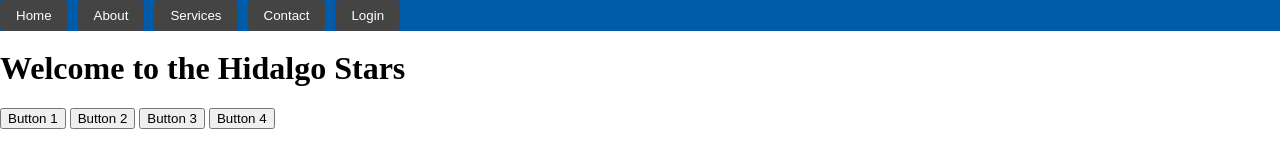
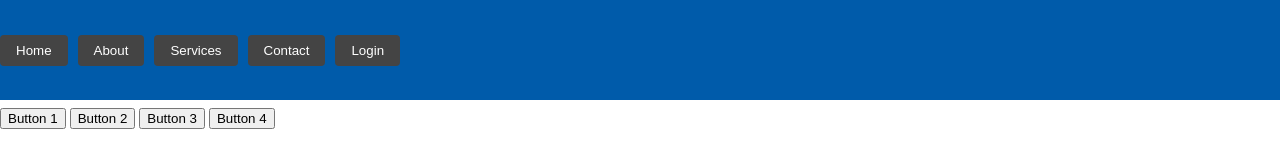
Before and after one commit to w1llim/hidalgo-stars, a plain HTML site: page index.html in a window 1280 px wide. Drawn offline with Linux system fonts and the light colour scheme.

Commit message:
changing dimensions

```diff
--- a/css/styles.css
+++ b/css/styles.css
@@ -3,7 +3,8 @@
     background-color: #005baa;
     padding: 0; /* Remove internal padding */
     align-items: center;
-    width: 100vw;
+    width: 100vw; /* Full viewport width */
+    height: 100px; /* Fixed height */
     position: fixed;
     top: 0;
     left: 0;
```
